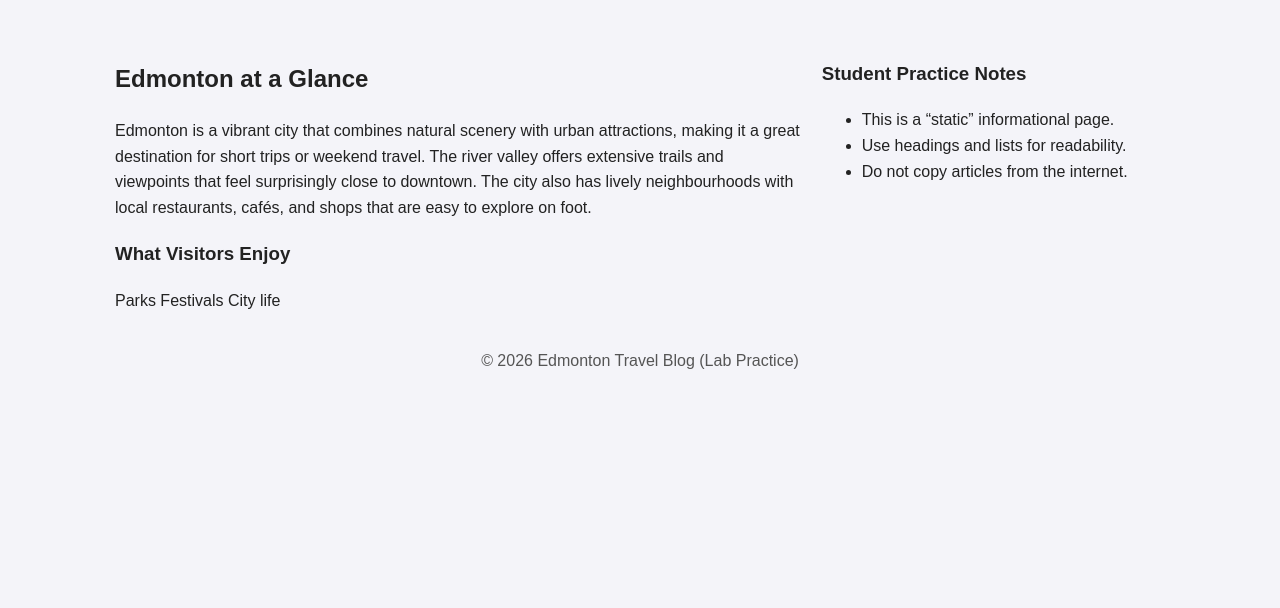
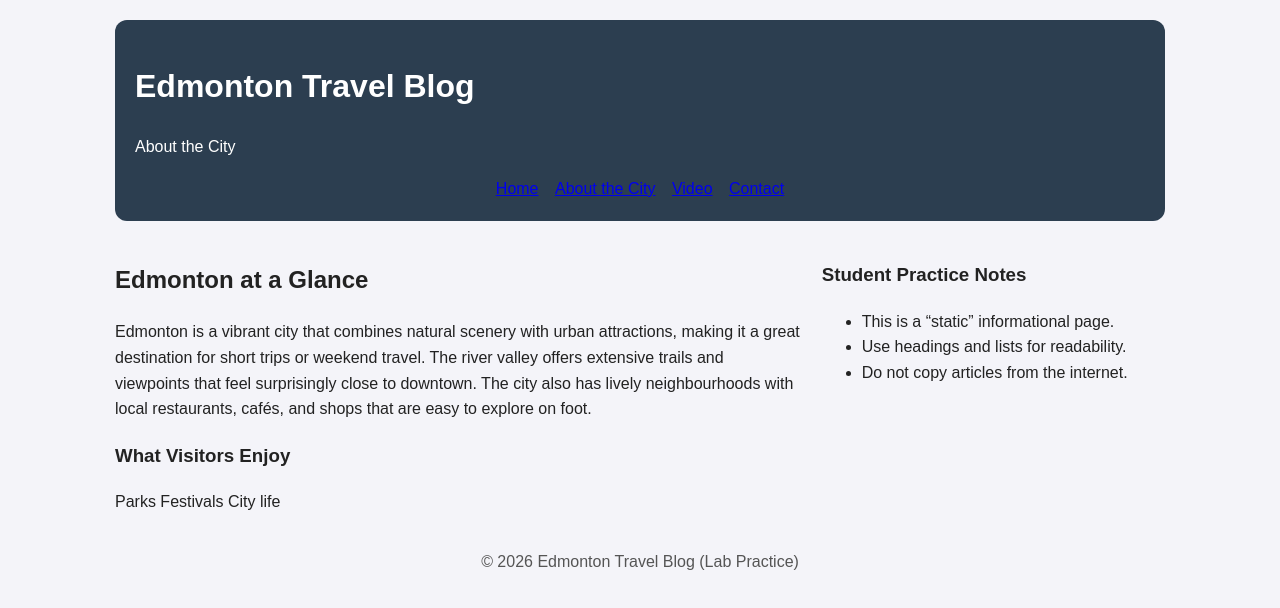
Before and after one commit to ComputerGeekGr1/edmonton-travel-blog, a plain HTML site: page city.html in a window 1280 px wide. Drawn offline with Linux system fonts and the light colour scheme.

Commit message:
Completed TODO 4

```diff
--- a/city.html
+++ b/city.html
@@ -20,6 +20,23 @@ HEADER SECTION (copy the same structure from index.html)
 - Use the SAME menu on every page for consistency
 - Only change which link has class="active" (the current page)
 -->
+
+        <header class="site-header">
+            <h1>Edmonton Travel Blog</h1>
+            <p>About the City</p>
+            <!-- Navigation is a list; CSS will turn it into a nav bar -->
+            <nav class="site-nav">
+                <ul>
+                    <li><a href="index.html">Home</a></li>
+                    <li><a class="active"  href="city.html">About the City</a></li>
+                    <li><a href="video.html">Video</a></li>
+                    <li><a href="contact.html">Contact</a></li>
+                </ul>
+            </nav>
+        </header>
+
+
+
         <main class="layout">
             <section class="main">
                 <div class="card">
```
